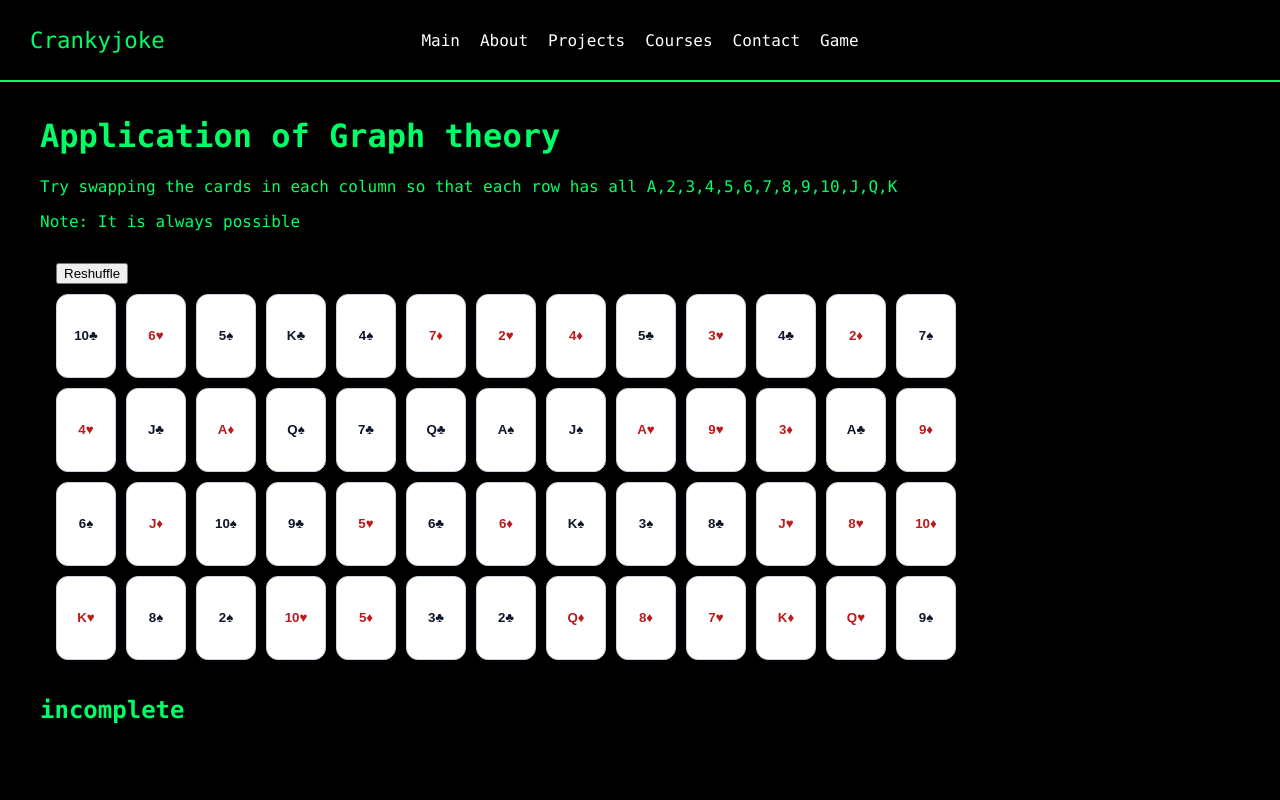
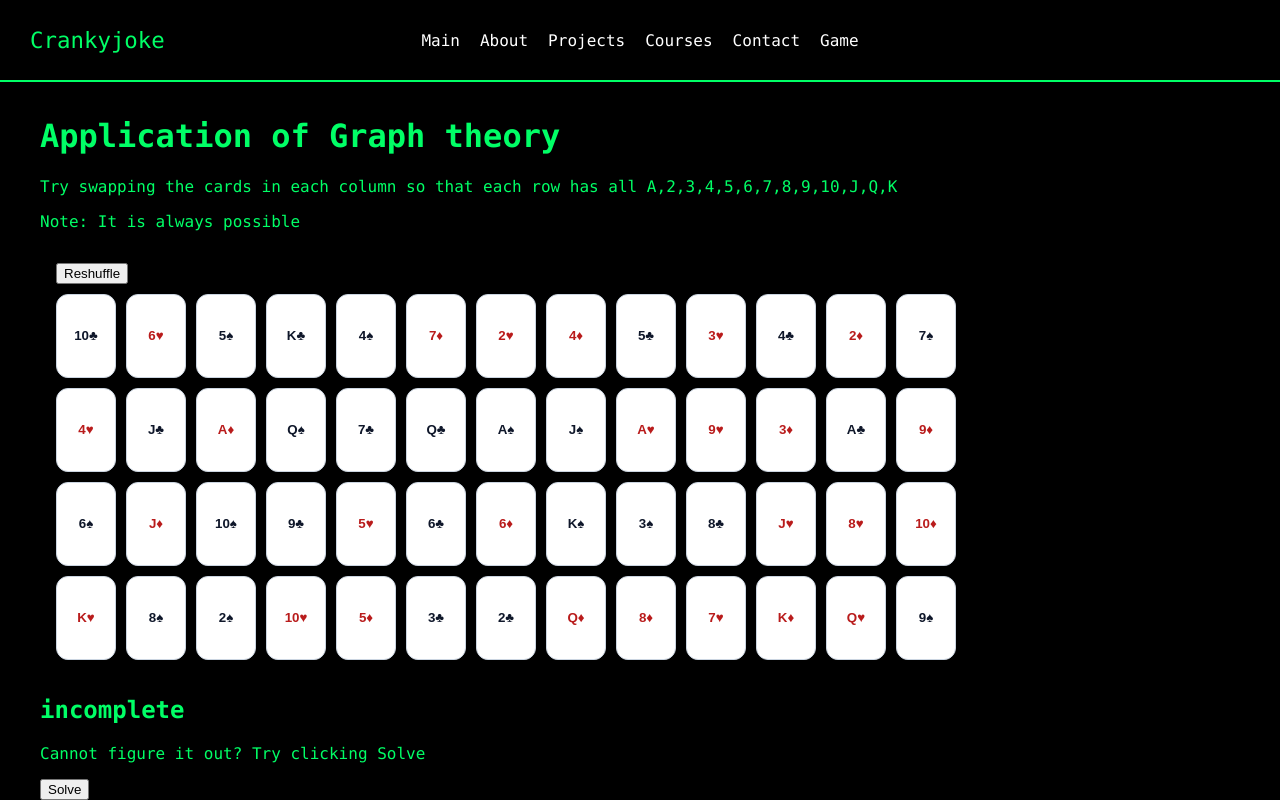
Before and after one commit to crankyjoke/crankyjoke.github.io, a React (Vite) app: page /#/games in a window 1280 px wide. Built offline with nearby package versions, Linux system fonts and the light colour scheme.

Commit message:
added game solver

```diff
--- a/src/pages/Game.tsx
+++ b/src/pages/Game.tsx
@@ -1,6 +1,6 @@
 import { useState } from "react";
 import "./Game.css"
-
+import { solveByHall, applySwaps } from "./GameSolver.tsx";
 
 function shuffle<T>(array: T[]): T[] {
     for (let i = array.length - 1; i > 0; i--) {
@@ -148,7 +148,7 @@ export default function Game() {
             <p>Try swapping the cards in each column so that each row has all A,2,3,4,5,6,7,8,9,10,J,Q,K</p>
             <p>Note: It is always possible</p>
             <div style={{ padding: 16 }}>
-                <button onClick={() => { setDeck(initialize()); setSelected(null); }}>
+                <button onClick={() => { setDeck(initialize()); setSelected(null); setStatus("Incomplete") }}>
                     Reshuffle
                 </button>
 
@@ -159,6 +159,19 @@ export default function Game() {
 
             </div>
             <h2>{status}</h2>
+
+            <p>Cannot figure it out? Try clicking Solve</p>
+
+            <button
+                onClick={() => {
+                    const {solvedDeck, swaps} = solveByHall(deck);
+                    setDeck(solvedDeck);
+                    setSelected(null);
+                    setStatus("Completed!");
+                }}>
+
+                Solve
+            </button>
         </div>
     );
 }
--- /dev/null
+++ b/src/pages/GameSolver.tsx
@@ -0,0 +1,139 @@
+type Swap = [number, number];
+
+const VALUES = ["A","2","3","4","5","6","7","8","9","10","J","Q","K"] as const;
+
+function rankIndex(card: string): number {
+    const value = card.slice(0, -1);
+    return VALUES.indexOf(value as any);
+}
+
+function findPerfectMatching(edgeLists: number[][][]): number[] | null {
+    const R = 13;
+    const C = 13;
+
+
+    const matchColToRank = Array(C).fill(-1);
+
+    function dfs(r: number, seenCols: boolean[]): boolean {
+        for (let c = 0; c < C; c++) {
+            if (seenCols[c]) continue;
+            if (edgeLists[r][c].length === 0) continue;
+            seenCols[c] = true;
+
+            if (matchColToRank[c] === -1 || dfs(matchColToRank[c], seenCols)) {
+                matchColToRank[c] = r;
+                return true;
+            }
+        }
+        return false;
+    }
+
+
+    for (let r = 0; r < R; r++) {
+        const seenCols = Array(C).fill(false);
+        if (!dfs(r, seenCols)) return null;
+    }
+
+
+    const rankToCol = Array(R).fill(-1);
+    for (let c = 0; c < C; c++) {
+        const r = matchColToRank[c];
+        if (r !== -1) rankToCol[r] = c;
+    }
+    return rankToCol.every(x => x !== -1) ? rankToCol : null;
+}
+
+function generateColumnSwapsToTarget(current: string[], target: string[]): Swap[] {
+    const swaps: Swap[] = [];
+    const cur = [...current];
+
+
+    for (let c = 0; c < 13; c++) {
+        const pos = [0,1,2,3].map(r => r * 13 + c);
+
+
+        const indexOfCard = new Map<string, number>();
+        for (const p of pos) indexOfCard.set(cur[p], p);
+
+        for (const p of pos) {
+            const want = target[p];
+            if (cur[p] === want) continue;
+
+            const q = indexOfCard.get(want);
+            if (q === undefined) {
+
+                continue;
+            }
+
+            const a = cur[p], b = cur[q];
+            cur[p] = b; cur[q] = a;
+
+            // update map
+            indexOfCard.set(cur[p], p);
+            indexOfCard.set(cur[q], q);
+
+            swaps.push([p, q]);
+        }
+    }
+
+    return swaps;
+}
+
+export function solveByHall(deck: string[]): { solvedDeck: string[]; swaps: Swap[] } {
+    if (deck.length !== 52) throw new Error("Deck must have 52 cards");
+
+
+    const edgeLists: number[][][] = Array.from({ length: 13 }, () =>
+        Array.from({ length: 13 }, () => [] as number[])
+    );
+
+    for (let idx = 0; idx < 52; idx++) {
+        const c = idx % 13;
+        const r = rankIndex(deck[idx]);
+        if (r < 0) throw new Error(`Unknown rank in card: ${deck[idx]}`);
+        edgeLists[r][c].push(idx);
+    }
+
+
+    const assignment = Array(52).fill(-1);
+
+
+    for (let row = 0; row < 4; row++) {
+        const rankToCol = findPerfectMatching(edgeLists);
+        if (!rankToCol) {
+
+            throw new Error("No perfect matching found (unexpected)");
+        }
+
+
+        for (let r = 0; r < 13; r++) {
+            const c = rankToCol[r];
+            const list = edgeLists[r][c];
+            const cardIndex = list.pop();
+            if (cardIndex === undefined) throw new Error("Edge list empty (unexpected)");
+            assignment[cardIndex] = row;
+        }
+    }
+
+    const solvedDeck = Array(52).fill("") as string[];
+    for (let idx = 0; idx < 52; idx++) {
+        const c = idx % 13;
+        const row = assignment[idx];
+        if (row < 0) throw new Error("Unassigned card (unexpected)");
+        const targetPos = row * 13 + c;
+        solvedDeck[targetPos] = deck[idx];
+    }
+
+    const swaps = generateColumnSwapsToTarget(deck, solvedDeck);
+    return { solvedDeck, swaps };
+}
+
+export function applySwaps(deck: string[], swaps: Swap[]): string[] {
+    const d = [...deck];
+    for (const [i, j] of swaps) {
+        const tmp = d[i];
+        d[i] = d[j];
+        d[j] = tmp;
+    }
+    return d;
+}
```
